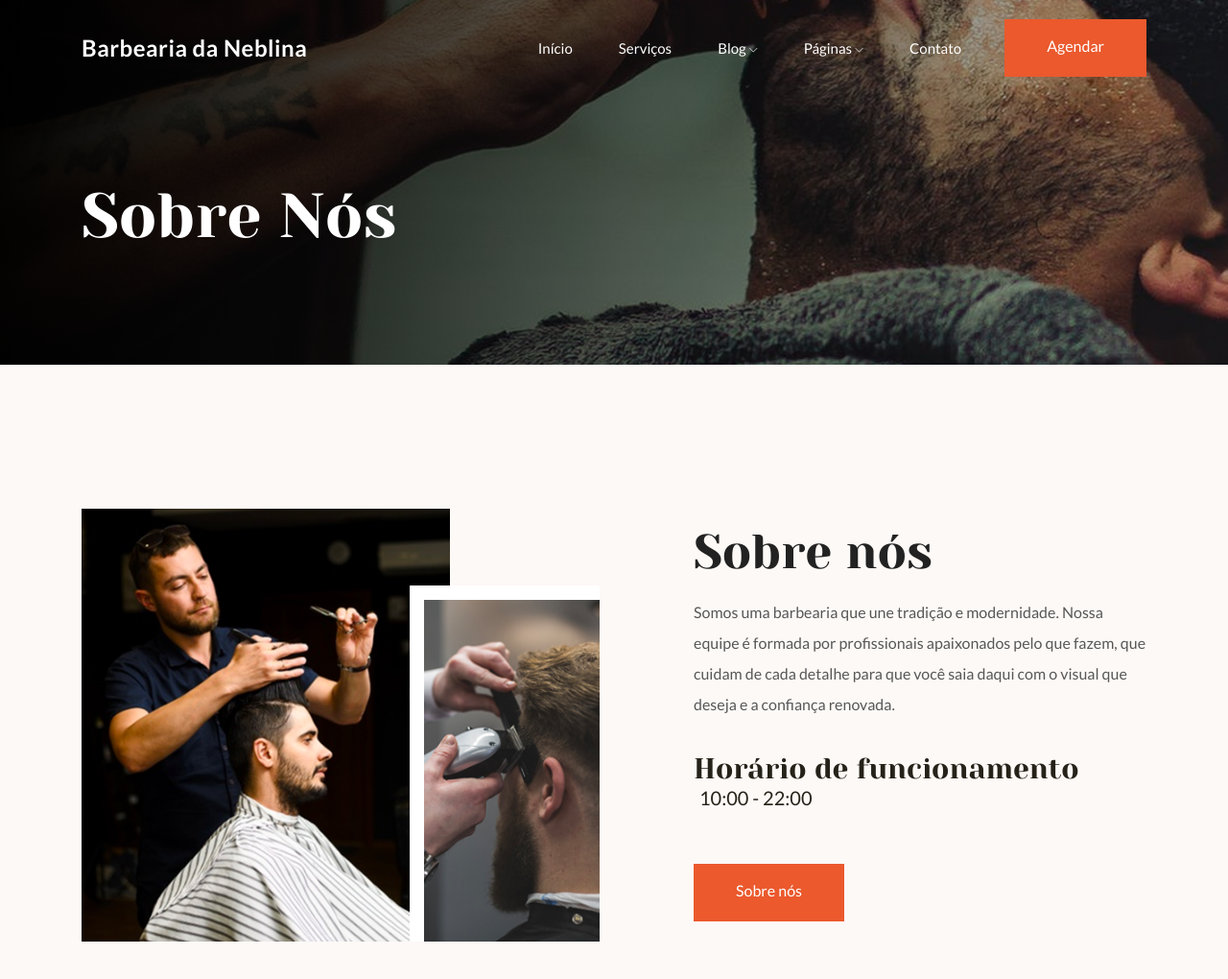
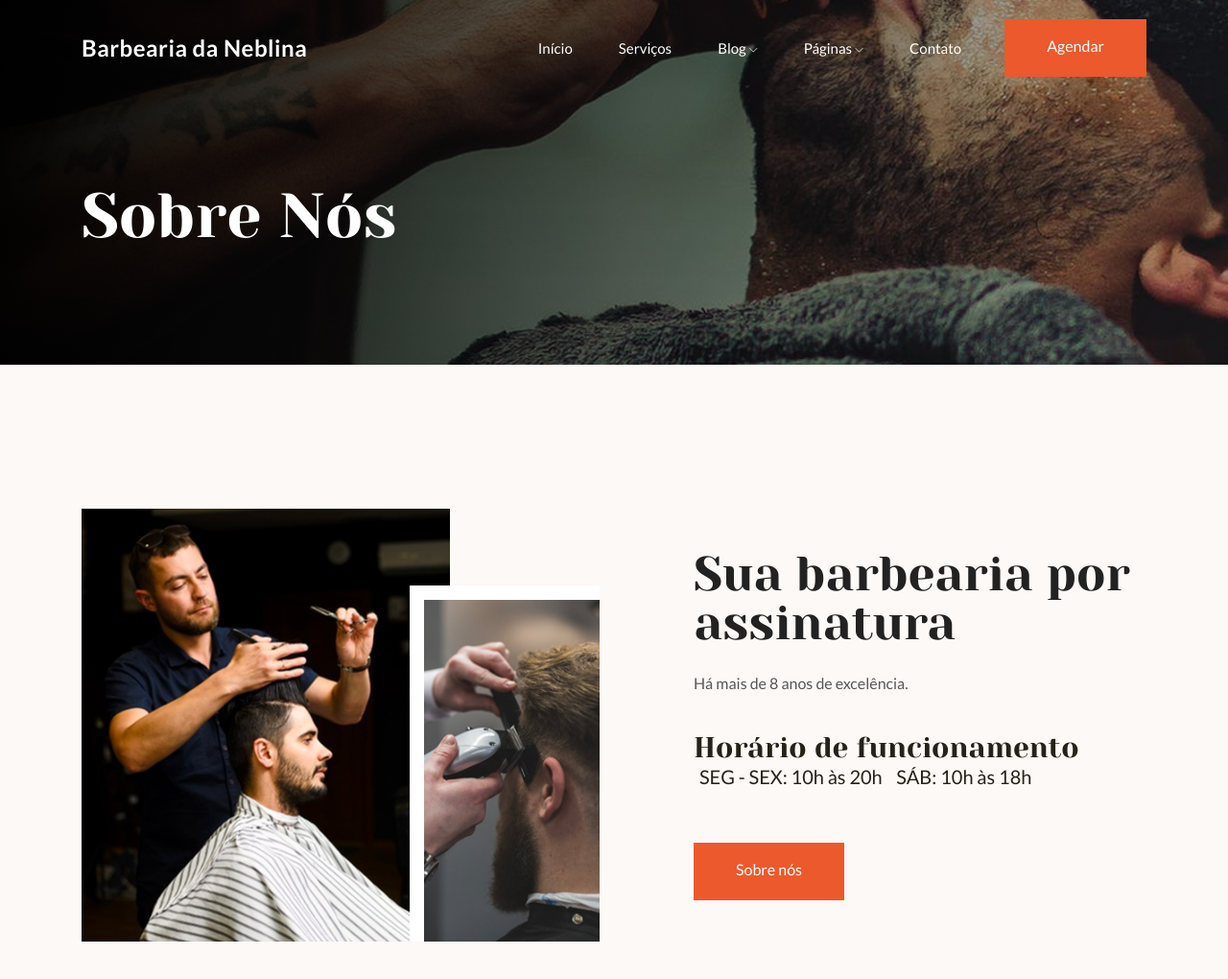
Before and after one commit to henzoalbino/Barbearia-neblina, a plain HTML site: page about.html in a window 1280 px wide. Shown: the top 1020 px of the page at 96% size. Drawn offline with Linux system fonts and the light colour scheme.

Commit message:
Atualiza seção Sobre nós com assinatura e novo horário

```diff
--- a/about.html
+++ b/about.html
@@ -116,12 +116,13 @@
                 <div class="col-xl-6 col-lg-6 col-md-6">
                     <div class="about_info">
                         <div class="section_title mb-20px">
-                            <h3>Sobre nós</h3>
-                            <p>Somos uma barbearia que une tradição e modernidade. Nossa equipe é formada por profissionais apaixonados pelo que fazem, que cuidam de cada detalhe para que você saia daqui com o visual que deseja e a confiança renovada.</p>
+                            <h3>Sua barbearia por assinatura</h3>
+                            <p>Há mais de 8 anos de excelência.</p>
                         </div>
                         <p class="opening_hour">
                             Horário de funcionamento
-                            <span>10:00 - 22:00</span>
+                            <span>SEG - SEX: 10h às 20h</span>
+                            <span>SÁB: 10h às 18h</span>
                         </p>
                         <a href="about.html" class="boxed-btn3">Sobre nós</a>
                     </div>
```
Also changed, not shown: index.html (+4 -3 lines).
